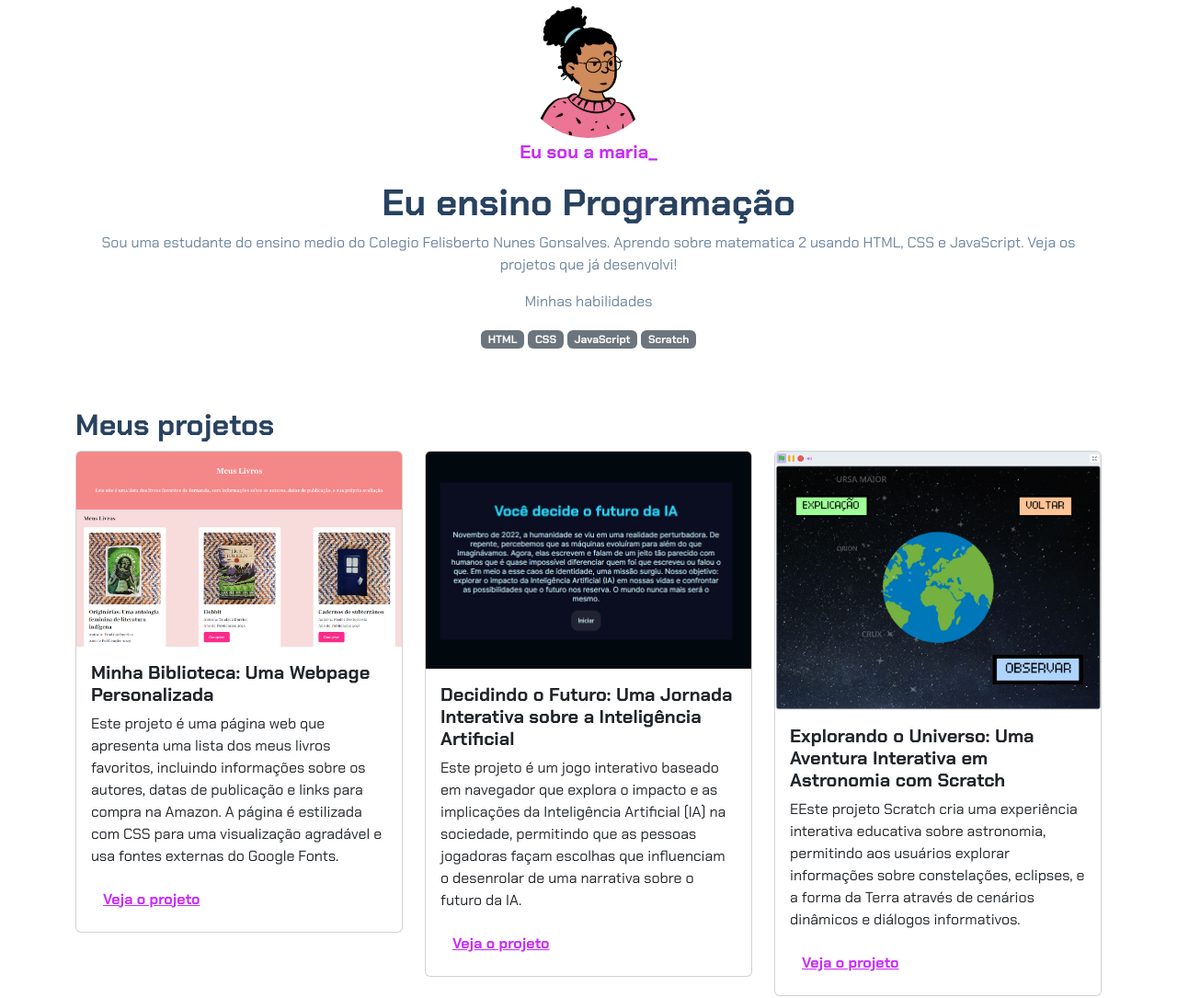
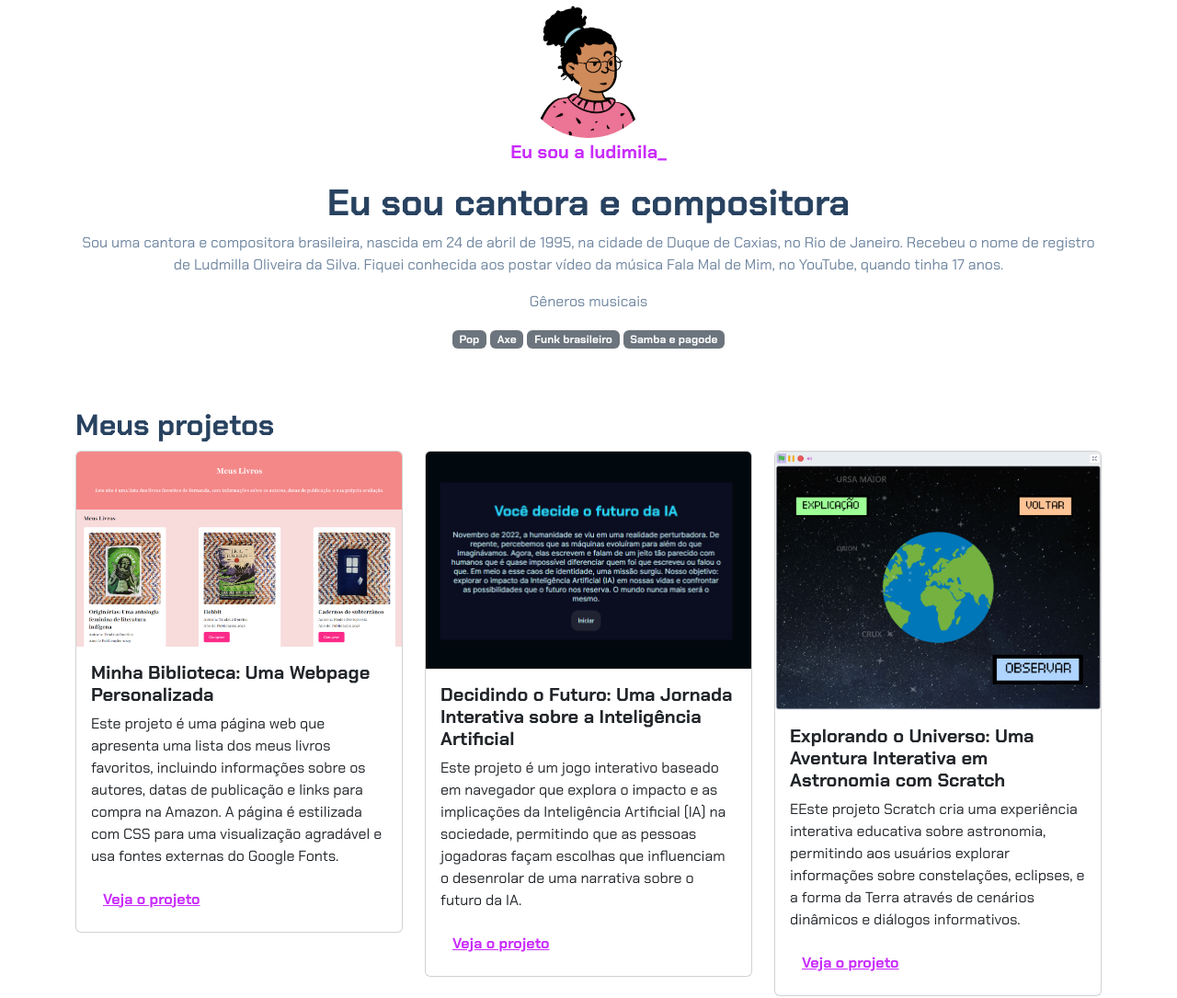
Before and after one commit to mbonita10/ludimila, a plain HTML site: page index.html in a window 1280 px wide. Shown: the top 1085 px of the page at 92% size. Drawn offline with nearby package versions, Linux system fonts and the light colour scheme.

Commit message:
Update index.html

```diff
--- a/index.html
+++ b/index.html
@@ -14,16 +14,18 @@
     <header class="container text-center">
         <img src="img/avatar-perfil.png" alt="avatar da Fernanda" class="rounded-circle" width="150" height="150"
             srcset="">
-        <p class="lead">Eu sou a maria_</p>
-        <h1>Eu ensino Programação</h1>
-        <p>Sou uma estudante do ensino medio do Colegio Felisberto Nunes Gonsalves. Aprendo sobre matematica 2 usando HTML, CSS e JavaScript. Veja os projetos
-            que já desenvolvi!</p>
-        <p>Minhas habilidades</p>
+        <p class="lead">Eu sou a ludimila_</p>
+        <h1>Eu sou cantora e compositora</h1>
+        <p>Sou uma cantora e compositora brasileira, nascida em 24 de abril de 1995, na cidade de Duque de Caxias,
+            no Rio de Janeiro. Recebeu o nome de registro de
+            Ludmilla Oliveira da Silva. Fiquei conhecida aos postar vídeo da música Fala Mal de Mim, no YouTube,
+            quando tinha 17 anos.</p>
+        <p>Gêneros musicais</p>
         <div>
-            <p class="badge bg-secondary">HTML</p>
-            <p class="badge bg-secondary">CSS</p>
-            <p class="badge bg-secondary">JavaScript</p>
-            <p class="badge bg-secondary">Scratch</p>
+            <p class="badge bg-secondary">Pop</p>
+            <p class="badge bg-secondary">Axe</p>
+            <p class="badge bg-secondary">Funk brasileiro</p>
+            <p class="badge bg-secondary">Samba e pagode</p>
         </div>
     </header>
     <main class="container mt-5">
```
